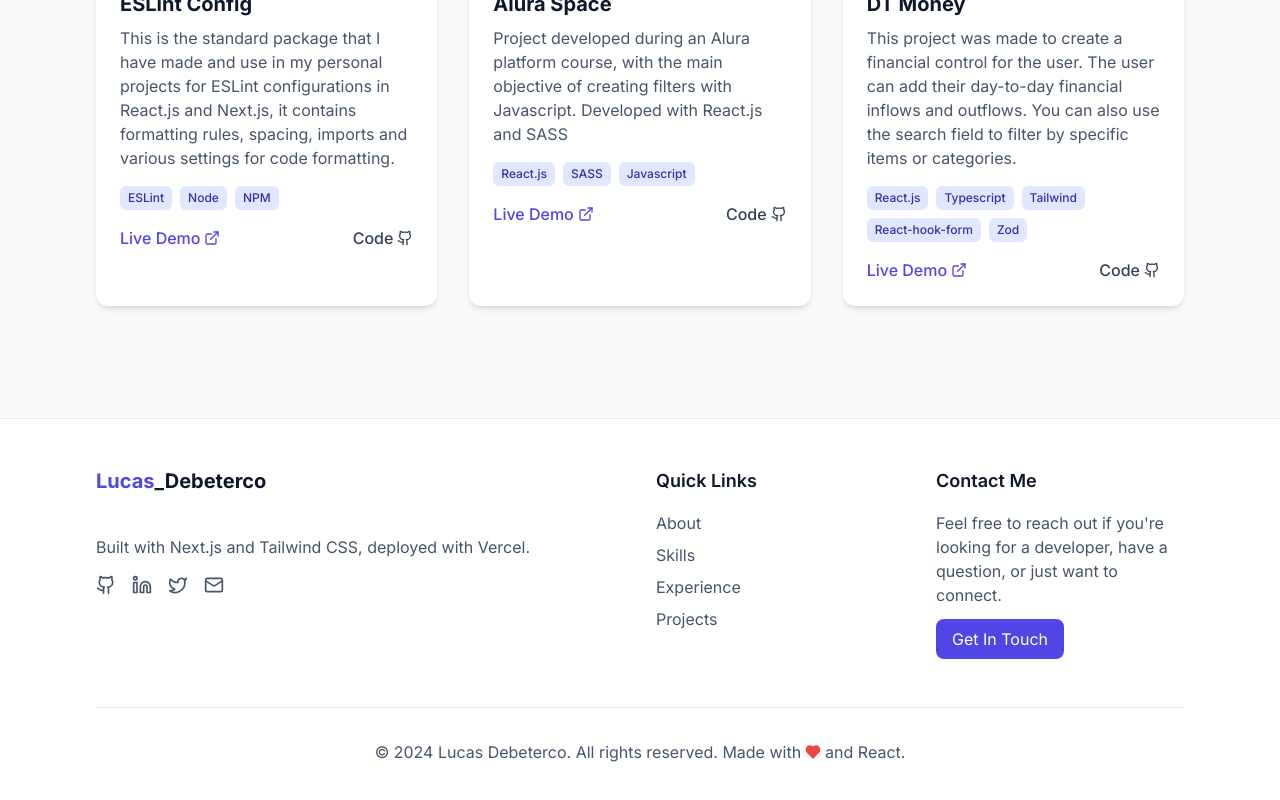
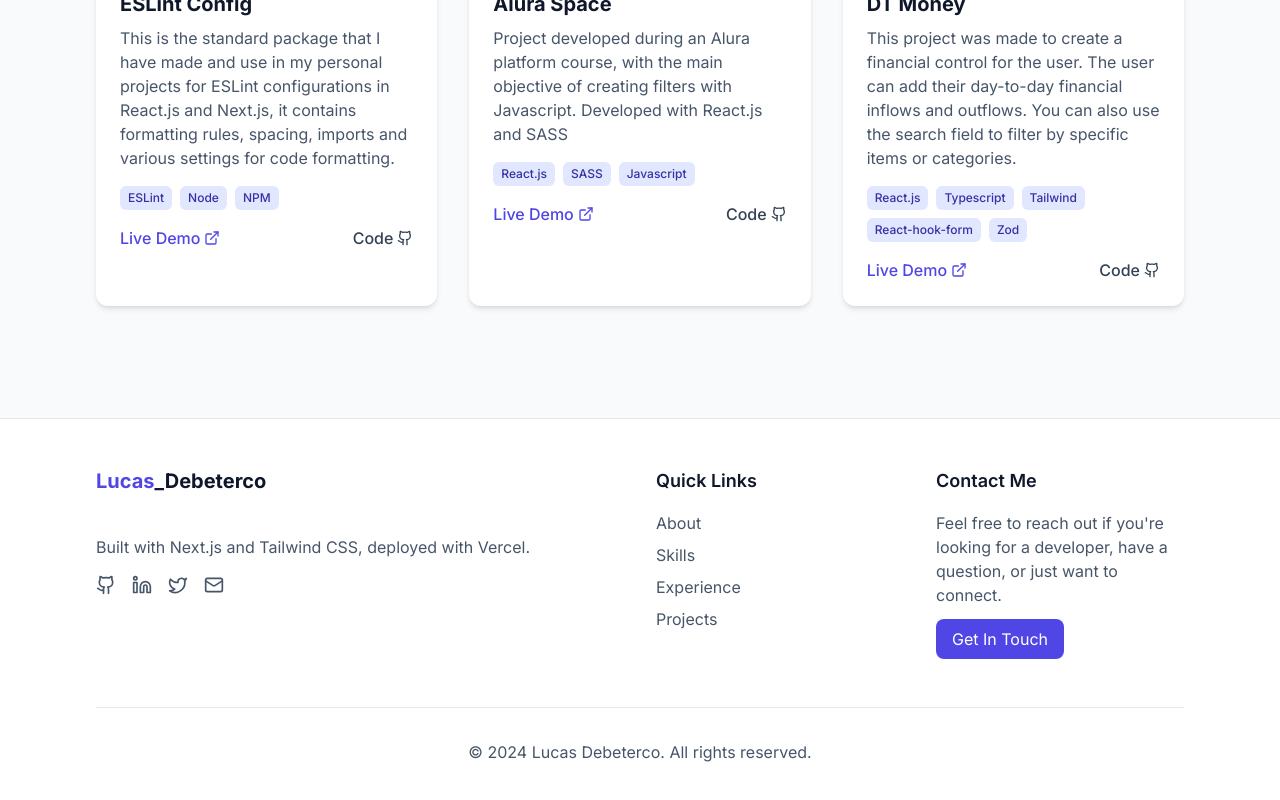
Before and after one commit to lucasdebeterco/lucasdebeterco-dev, a React (Vite) app: page / in a window 1280 px wide. Shown: the part 9125-9925 px from the top of the page. Built offline with nearby package versions, Linux system fonts and the light colour scheme.

Commit message:
remove footer message

```diff
--- a/src/components/Footer.tsx
+++ b/src/components/Footer.tsx
@@ -97,9 +97,7 @@ const Footer = () => {
 
         <div className="mt-12 pt-8 border-t border-slate-200 dark:border-slate-700 text-center">
           <p className="text-slate-600 dark:text-slate-400 flex items-center justify-center">
-            © {currentYear} Lucas Debeterco. All rights reserved. Made with
-            <Heart size={16} className="mx-1 text-red-500" fill="currentColor" />
-            and React.
+            © {currentYear} Lucas Debeterco. All rights reserved.
           </p>
         </div>
       </div>
```
